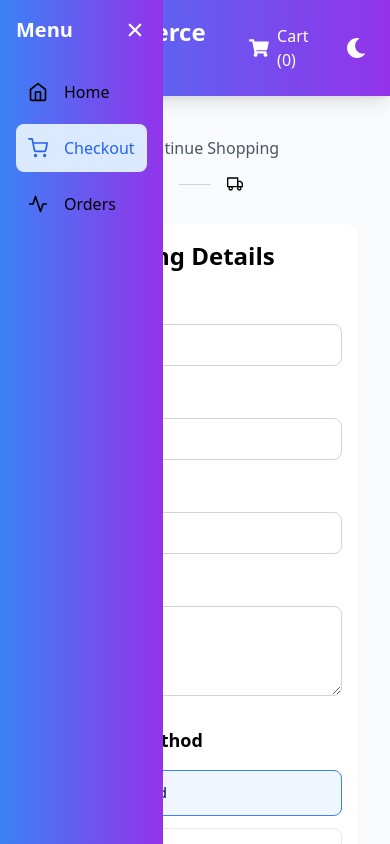
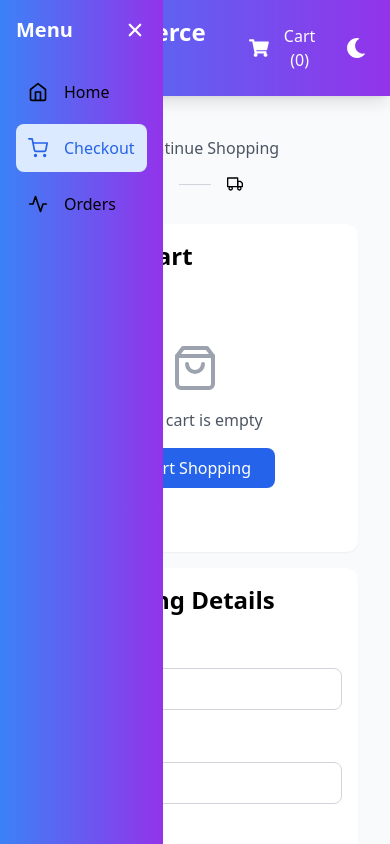
Before and after one commit to freshpex/ecommerce-app, a Next.js app: page /checkout in a window 390 px wide. Shown: the top 844 px of the page. Built offline with nearby package versions, Linux system fonts and the light colour scheme.

Commit message:
feat: Implement loading context and enhance navigation with loading indicators in Header and Sidebar components.

```diff
--- a/src/app/(routes)/checkout/page.tsx
+++ b/src/app/(routes)/checkout/page.tsx
@@ -148,8 +148,8 @@ export default function CheckoutPage() {
             )}
           </div>
 
-          {/* Shipping Form Section */}
-          <div className="lg:col-span-5 order-first lg:order-last">
+          {/* Shipping Form Section*/}
+          <div className="lg:col-span-5">
             <div className="bg-white dark:bg-gray-800 rounded-xl shadow-sm p-4 lg:p-6">
               <h2 className="text-2xl font-bold mb-6 dark:text-white flex items-center gap-2">
                 <FiTruck /> Shipping Details
--- a/src/app/layout.tsx
+++ b/src/app/layout.tsx
@@ -3,6 +3,7 @@ import Header from '@/components/Header';
 import Sidebar from '@/components/Sidebar';
 import './globals.css';
 import { ToastContainer } from 'react-toastify';
+import { LoadingProvider } from '@/contexts/LoadingContext';
 
 export default function RootLayout({
   children,
@@ -13,6 +14,7 @@ export default function RootLayout({
     <html lang="en" suppressHydrationWarning>
       <body className="bg-gray-50 dark:bg-gray-900">
         <Providers>
+          <LoadingProvider>
             <div className="flex gap-2 min-h-screen">
               <Sidebar />
               <div className="flex-1 flex flex-col min-h-screen content-transition">
@@ -25,6 +27,7 @@ export default function RootLayout({
               </div>
             </div>
             <ToastContainer />
+          </LoadingProvider>
         </Providers>
       </body>
     </html>
--- a/src/components/Header.tsx
+++ b/src/components/Header.tsx
@@ -6,6 +6,8 @@ import { useTheme } from 'next-themes';
 import { useState, useEffect } from 'react';
 import { FaBars, FaShoppingCart } from 'react-icons/fa';
 import { FaSun, FaMoon } from 'react-icons/fa';
+import { useRouter } from 'next/navigation';
+import { useLoading } from '@/contexts/LoadingContext';
 
 export default function Header() {
   const cart = useStore((state) => state.cart);
@@ -13,6 +15,14 @@ export default function Header() {
   const { theme, setTheme } = useTheme();
   const [mounted, setMounted] = useState(false);
   const toggleSidebar = useStore((state) => state.toggleSidebar);
+  const router = useRouter();
+  const { setIsLoading } = useLoading();
+
+  const handleNavigation = async (path: string) => {
+    setIsLoading(true);
+    await router.push(path);
+    setIsLoading(false);
+  };
 
   useEffect(() => {
     setMounted(true);
@@ -35,13 +45,13 @@ export default function Header() {
           </Link>
         </div>
         <div className="flex items-center gap-4">
-          <Link
-            href="/checkout"
+          <button
+            onClick={() => handleNavigation('/checkout')}
             className="flex items-center gap-2 hover:text-gray-200 transition-colors"
           >
             <FaShoppingCart size={24} />
             <span>Cart ({totalItems})</span>
-          </Link>
+          </button>
           <button
             onClick={() => setTheme(theme === 'dark' ? 'light' : 'dark')}
             className="p-2 rounded hover:bg-blue-600"
--- a/src/components/Sidebar.tsx
+++ b/src/components/Sidebar.tsx
@@ -4,9 +4,10 @@ import { useStore } from '@/store/useStore';
 import { useEffect, useState } from 'react';
 import { IoClose } from 'react-icons/io5';
 import { BsWindow, BsWindowStack } from 'react-icons/bs';
-import Link from 'next/link';
 import { usePathname } from 'next/navigation';
 import { FiHome, FiShoppingCart, FiActivity } from 'react-icons/fi';
+import { useRouter } from 'next/navigation';
+import { useLoading } from '@/contexts/LoadingContext';
 
 interface MenuItem {
   icon: React.ReactElement;
@@ -18,6 +19,8 @@ export default function Sidebar() {
   const [isMobile, setIsMobile] = useState(false);
   const { isSidebarOpen, toggleSidebar, isDesktopSidebarOpen, toggleDesktopSidebar } = useStore();
   const pathname = usePathname();
+  const router = useRouter();
+  const { setIsLoading } = useLoading();
 
   useEffect(() => {
     const checkMobile = () => {
@@ -36,12 +39,21 @@ export default function Sidebar() {
         isDesktopSidebarOpen ? 'sidebar-expanded' : 'sidebar-collapsed'
       }`;
 
+  const handleNavigation = async (href: string) => {
+    setIsLoading(true);
+    if (isMobile) {
+      toggleSidebar();
+    }
+    await router.push(href);
+    setIsLoading(false);
+  };
+
   const renderMenuItem = (item: MenuItem) => {
     const isActive = pathname === item.href;
     return (
-      <Link
-        href={item.href}
-        className={`flex items-center gap-4 p-3 rounded-lg transition-colors ${
+      <button
+        onClick={() => handleNavigation(item.href)}
+        className={`flex items-center gap-4 p-3 rounded-lg transition-colors w-full text-left ${
           isActive
             ? 'bg-blue-100 dark:bg-gray-700 text-blue-600 dark:text-blue-400'
             : 'hover:bg-gray-100 dark:hover:bg-gray-700'
@@ -51,7 +63,7 @@ export default function Sidebar() {
         {(isMobile ? isSidebarOpen : isDesktopSidebarOpen) && (
           <span className="whitespace-nowrap">{item.label}</span>
         )}
-      </Link>
+      </button>
     );
   };
 
--- /dev/null
+++ b/src/contexts/LoadingContext.tsx
@@ -0,0 +1,33 @@
+'use client';
+
+import { createContext, useContext, useState, ReactNode } from 'react';
+
+interface LoadingContextType {
+  isLoading: boolean;
+  setIsLoading: (loading: boolean) => void;
+}
+
+const LoadingContext = createContext<LoadingContextType | undefined>(undefined);
+
+export function LoadingProvider({ children }: { children: ReactNode }) {
+  const [isLoading, setIsLoading] = useState(false);
+
+  return (
+    <LoadingContext.Provider value={{ isLoading, setIsLoading }}>
+      {isLoading && (
+        <div className="fixed inset-0 bg-white/80 dark:bg-gray-900/80 z-50 flex items-center justify-center backdrop-blur-sm">
+          <div className="animate-spin rounded-full h-12 w-12 border-b-2 border-blue-600"></div>
+        </div>
+      )}
+      {children}
+    </LoadingContext.Provider>
+  );
+}
+
+export const useLoading = () => {
+  const context = useContext(LoadingContext);
+  if (context === undefined) {
+    throw new Error('useLoading must be used within a LoadingProvider');
+  }
+  return context;
+};
```
Lines whose indentation alone changed are shown as unchanged.
